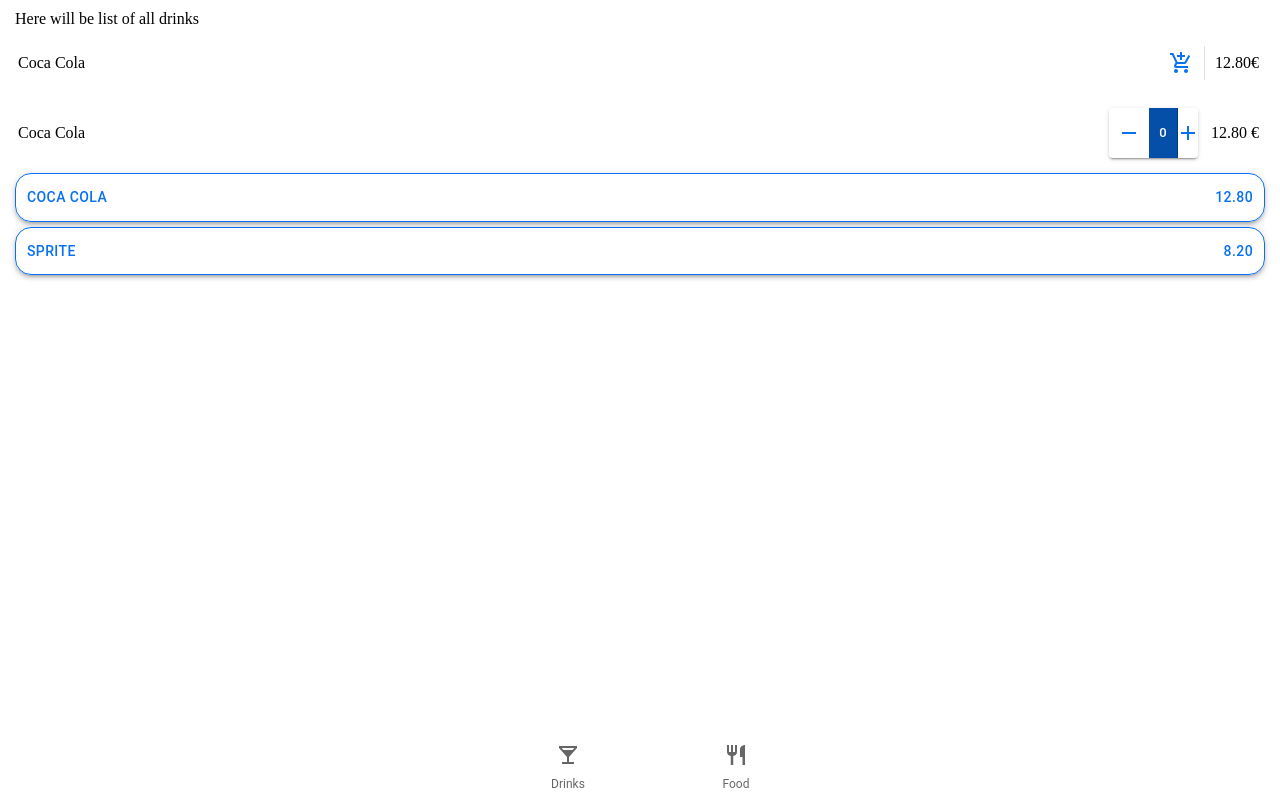
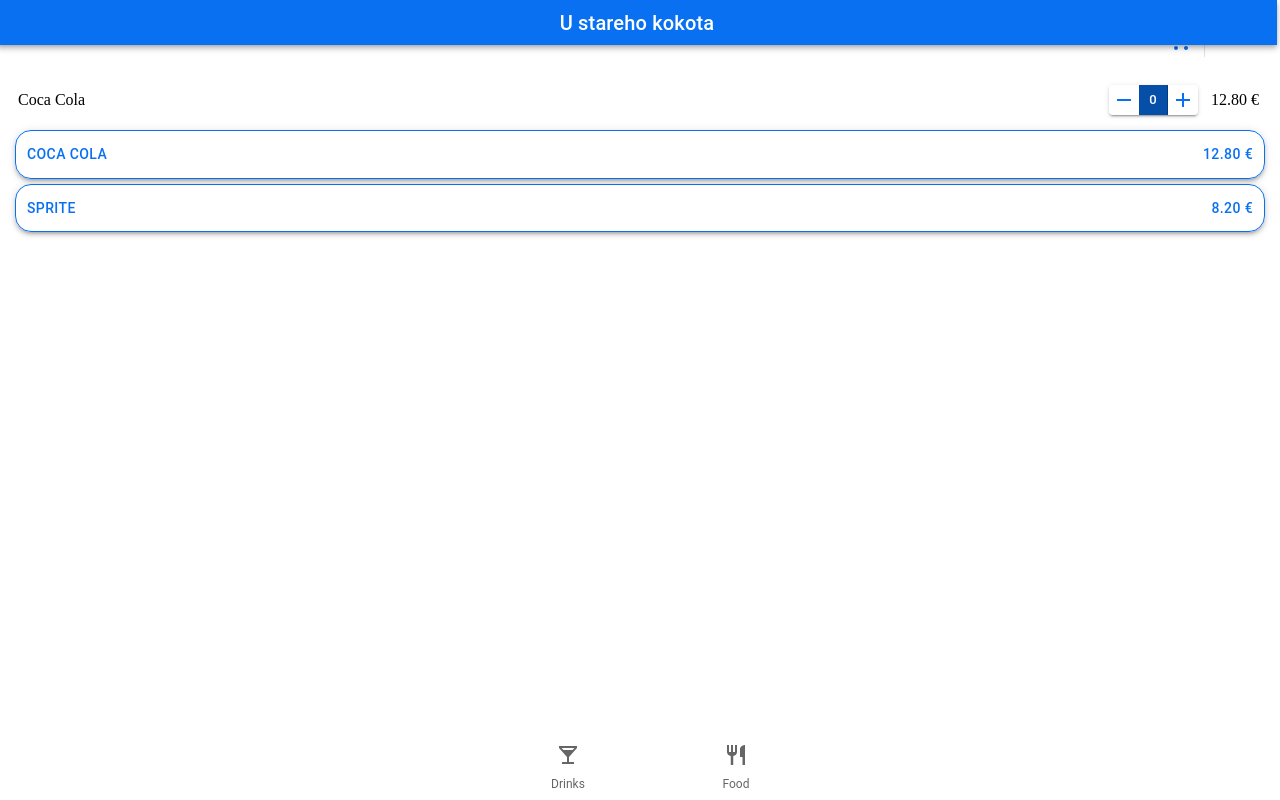
Before and after one commit to adammartiska/eMenu, a React (Create React App) app in the folder GUI/: page /drinks in a window 1280 px wide. Built offline with nearby package versions, Linux system fonts and the light colour scheme.

Commit message:
Add header component, not finished yet

```diff
--- a/GUI/src/App.js
+++ b/GUI/src/App.js
@@ -5,6 +5,8 @@
 import DrinksMenuPage from "./pages/drinks-menu-page";
 import store from "./store";
 import BottomNavigation from "@mui/material/BottomNavigation";
+import AppBar from "@mui/material/AppBar";
+import Typography from "@mui/material/Typography";
 import BottomNavigationAction from "@mui/material/BottomNavigationAction";
 import { Provider } from "react-redux";
 import { ThemeProvider, createTheme } from "@mui/material/styles";
@@ -48,6 +50,20 @@
     <Provider store={store}>
       <ThemeProvider theme={theme}>
         <Router>
+          <AppBar
+            position="absolute"
+            sx={{
+              marginTop: 0,
+              height: 45,
+              display: "flex",
+              justifyContent: "center",
+              alignItems: "center",
+            }}
+          >
+            <Typography variant="h6" color="inherit" component="div">
+              U stareho kokota
+            </Typography>
+          </AppBar>
           <Switch>
             <Route path="/food">
               <FoodMenuPage />
--- a/GUI/src/components/MenuItem.css
+++ b/GUI/src/components/MenuItem.css
@@ -9,9 +9,6 @@
   flex-direction: row;
   justify-content: center;
   align-items: center;
-}
-
-.expandable-menu-wrapper {
 }
 .menu-item-tail {
   display: flex;
--- a/GUI/src/components/MenuItem2.js
+++ b/GUI/src/components/MenuItem2.js
@@ -3,53 +3,28 @@
 import Button from "@mui/material/Button";
 import IconButton from "@mui/material/IconButton";
 import AddIcon from "@mui/icons-material/Add";
+import Counter from "./Counter";
 import RemoveIcon from "@mui/icons-material/Remove";
 import "./MenuItem.css";
 
-const MenuItem2 = ({ name, price }) => {
+const MenuItem2 = ({
+  name,
+  price,
+  id,
+  onAddButtonClick,
+  onRemoveButtonClick,
+  count,
+}) => {
   return (
     <div className="menu-item-wrapper">
       <div>{name}</div>
       <div className="menu-item-tail">
-        <ButtonGroup size="small" variant="contained">
-          <IconButton
-            size="small"
-            aria-label="delete"
-            color="primary"
-            sx={{
-              "&.MuiButtonGroup-grouped": {
-                width: 30,
-              },
-            }}
-          >
-            <RemoveIcon />
-          </IconButton>
-          <Button
-            disabled
-            sx={{
-              "&.Mui-disabled": {
-                bgcolor: "primary.dark",
-                color: "white",
-              },
-            }}
-          >
-            0
-          </Button>
-          <IconButton
-            aria-label="delete"
-            color="primary"
-            style={{
-              maxWidth: 20,
-            }}
-            sx={{
-              "&.MuiButtonGroup-root": {
-                minWidth: 20,
-              },
-            }}
-          >
-            <AddIcon />
-          </IconButton>
-        </ButtonGroup>
+        <Counter
+          id={id}
+          count={count}
+          onAddButtonClick={onAddButtonClick}
+          onRemoveButtonClick={onRemoveButtonClick}
+        />
         <div style={{ marginLeft: 10 }}>{price} €</div>
       </div>
     </div>
--- a/GUI/src/components/MenuItem3.js
+++ b/GUI/src/components/MenuItem3.js
@@ -1,5 +1,6 @@
 import React from "react";
 import Button from "@mui/material/Button";
+import Divider from "@mui/material/Divider";
 import { styled, Box } from "@mui/system";
 import AddShoppingCartIcon from "@mui/icons-material/AddShoppingCart";
 import Counter from "./Counter";
@@ -42,6 +43,8 @@
         <div>{price}</div>
       </Button>
       {expanded && (
+        <>
+          <Divider variant="middle" />
           <div className="expanded-content">
             <Counter
               id={id}
@@ -63,14 +66,10 @@
               Pridat
             </Button>
           </div>
+        </>
       )}
     </Box>
   );
 };
 
-export default styled(MenuItem3)(({ theme }) => ({
-  color: "#ccc",
-  backgroundColor: theme.palette.primary.main,
-  // padding: theme.spacing(1),
-  // borderRadius: theme.shape.borderRadius,
-}));
+export default MenuItem3;
--- a/GUI/src/pages/drinks-menu-page.js
+++ b/GUI/src/pages/drinks-menu-page.js
@@ -47,9 +47,16 @@
 
   return (
     <div>
-      <div>Here will be list of all drinks</div>
       <MenuItem name="Coca Cola" price="12.80" />
-      <MenuItem2 name="Coca Cola" price="12.80" />
+      <MenuItem2
+        id="cocaCola"
+        onAddButtonClick={handleAddButtonClick}
+        onRemoveButtonClick={handleRemoveButtonClick}
+        onAddToBagClick={handleAddToBag}
+        name="Coca Cola"
+        count={drinksOrder.cocaCola}
+        price="12.80"
+      />
       <MenuItem3
         id="cocaCola"
         onAddButtonClick={handleAddButtonClick}
@@ -57,7 +64,7 @@
         onAddToBagClick={handleAddToBag}
         name="Coca Cola"
         count={drinksOrder.cocaCola}
-        price="12.80"
+        price="12.80 €"
       />
 
       <MenuItem3
@@ -67,7 +74,7 @@
         onAddToBagClick={handleAddToBag}
         name="Sprite"
         count={drinksOrder.sprite}
-        price="8.20"
+        price="8.20 €"
       />
     </div>
   );
```
Lines whose indentation alone changed are shown as unchanged.
